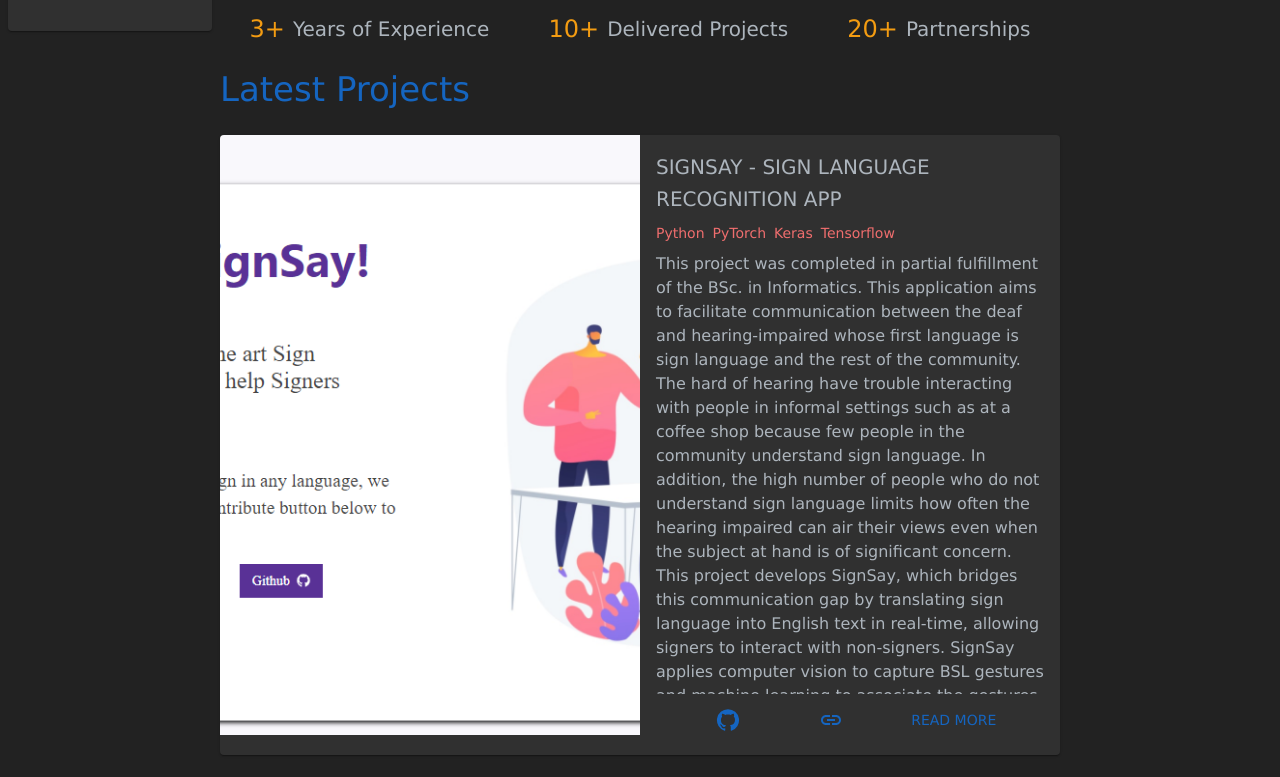
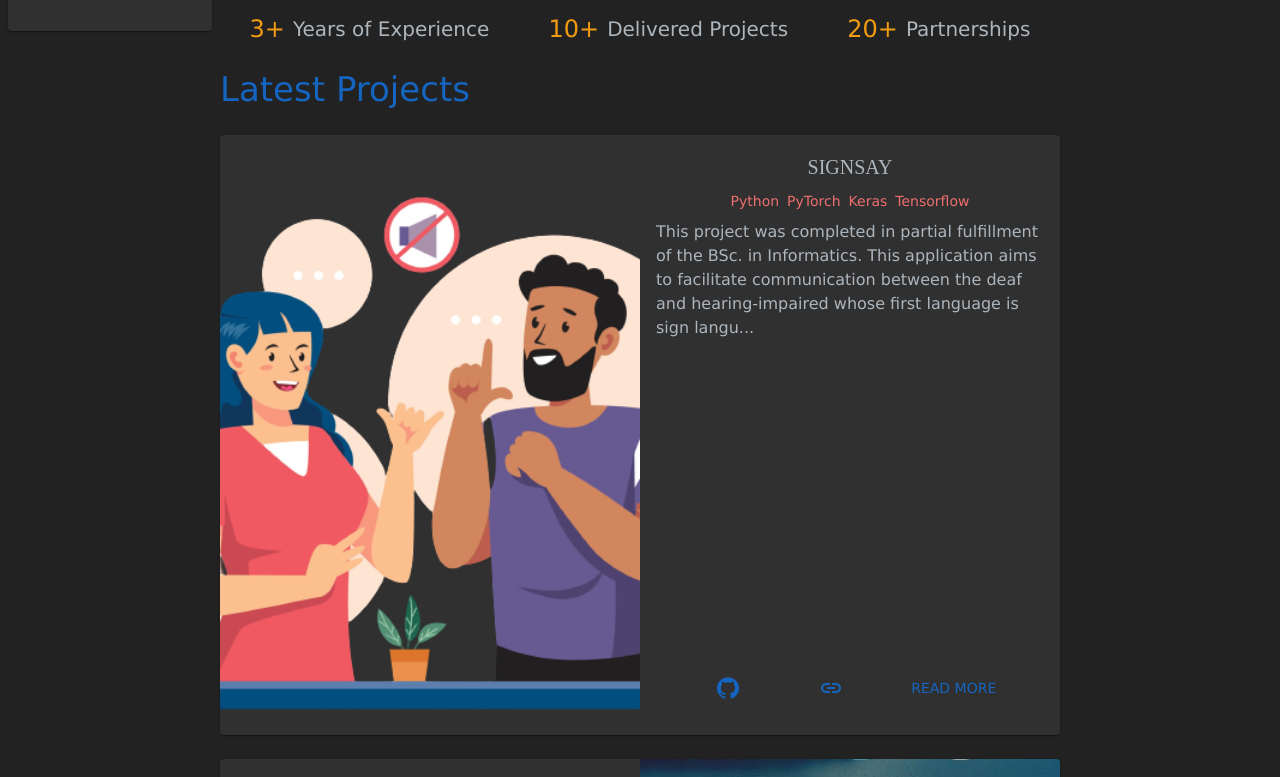
Before and after one commit to GodzillaJim/tigerv2, a React (Create React App) app: page / in a window 1280 px wide. Shown: the part 752-1529 px from the top of the page. Built offline with nearby package versions, Linux system fonts and the light colour scheme; a web font is replaced by a local one.

Commit message:
v2: add image attribute stuff

```diff
--- a/src/components/projects/subComponents/FullwidthCard.tsx
+++ b/src/components/projects/subComponents/FullwidthCard.tsx
@@ -1,4 +1,6 @@
-import { Button, Card, CardMedia, Grid, Typography } from "@mui/material";
+import "./fullwidthcard.css";
+
+import { Button, Card, CardMedia, Grid, Link as LinkContainer, Typography } from "@mui/material";
 import { GitHub, Link } from "@mui/icons-material";
 import React, { useState } from "react";
 
@@ -12,7 +14,7 @@ interface IProject {
 }
 const FullwidthCard = (props: IProject) => {
   const {
-    project: { image },
+    project: { image, imageAttribute },
     even,
   } = props;
   return (
@@ -21,13 +23,20 @@ const FullwidthCard = (props: IProject) => {
         <Card>
           <Grid columns={2} container direction="row">
             <Grid item xs={2} sm={1} md={1} lg={1} xl={1}>
-              {even && <CardMedia image={image} sx={{ height: 600 }} />}
+              {even && <CardMedia className="background-image-contain" image={image} sx={{ height: 600 }} />}
               {!even && <TextPane {...props.project} />}
             </Grid>
             <Grid item columns={1} xs={2} sm={1} md={1} lg={1} xl={1}>
-              {!even && <CardMedia image={image} sx={{ height: 600 }} />}
+              {!even && <CardMedia className="background-image-contain" image={image} sx={{ height: 600 }} />}
               {even && <TextPane {...props.project} />}
             </Grid>
+            {imageAttribute && (
+              <Grid item>
+                <LinkContainer variant="caption" href={imageAttribute.link}>
+                  {imageAttribute.text}
+                </LinkContainer>
+              </Grid>
+            )}
           </Grid>
         </Card>
       </Grid>
@@ -42,12 +51,14 @@ const TextPane = (props: Project) => {
   };
   const [modalIsOpen, setModalIsOpen] = useState<boolean>(false);
   return (
-    <Grid spacing={1} padding={2} container direction="column">
+    <Grid spacing={1} padding={2} justifyContent="center" container direction="column">
       <Grid item>
-        <Typography variant="h6">{name.toUpperCase()}</Typography>
+        <Typography textAlign={"center"} fontFamily={"san serif"} variant="h6">
+          {name.toUpperCase()}
+        </Typography>
       </Grid>
       <Grid item>
-        <Grid container spacing={1} direction="row">
+        <Grid container justifyContent={"center"} spacing={1} direction="row">
           {stack.map((tech) => (
             <Grid key={v4()} item>
               <Typography color="#ef6e6e" variant="subtitle2">
@@ -57,8 +68,8 @@ const TextPane = (props: Project) => {
           ))}
         </Grid>
       </Grid>
-      <Grid sx={{ maxHeight: 450, height: 450, overflow: "hidden" }} item>
-        {summary}
+      <Grid sx={{ maxHeight: 450, height: 450, overflow: "hidden", paddingY: "auto" }} item>
+        {summary.substring(0, 200) + "..."}
       </Grid>
       <Grid item>
         <Grid justifyContent={"space-evenly"} container direction="row">
--- /dev/null
+++ b/src/components/projects/subComponents/fullwidthcard.css
@@ -0,0 +1,5 @@
+.background-image-contain {
+    background-repeat: no-repeat;
+    background-position: center;
+    background-size: contain;
+}
--- a/src/data/data.ts
+++ b/src/data/data.ts
@@ -31,8 +31,12 @@ export const infor = {
   ],
   projects: [
     {
-      name: "SignSay - Sign Language Recognition App",
-      image: "/images/projects/signsay.png",
+      name: "SignSay",
+      image: "/images/projects/signsayv2.png",
+      imageAttribution: {
+        link: "https://www.vecteezy.com/free-vector/sign-language",
+        text: "Sign Language Vectors by Vecteezy",
+      },
       stack: ["Python", "PyTorch", "Keras", "Tensorflow"],
       summary:
         "This project was completed in partial fulfillment of the BSc. in Informatics. This application aims to facilitate communication between the deaf and hearing-impaired whose first language is sign language and the rest of the community. The hard of hearing have trouble interacting with people in informal settings such as at a coffee shop because few people in the community understand sign language. In addition, the high number of people who do not understand sign language limits how often the hearing impaired can air their views even when the subject at hand is of significant concern. This project develops SignSay, which bridges this communication gap by translating sign language into English text in real-time, allowing signers to interact with non-signers. SignSay applies computer vision to capture BSL gestures and machine learning to associate the gestures with their meaning in textual format. SignSay will increase the hearing impaired involvement in communities and improve their social interaction by bridging the communication gap between signers and no-signers.",
--- a/src/types/index.ts
+++ b/src/types/index.ts
@@ -5,4 +5,8 @@ export type Project = {
   summary: string;
   github: string;
   site: string;
+  imageAttribute?: {
+    link: string;
+    text: string;
+  };
 };
```
Also changed, not shown: public/images/projects/signsayv2.png (added).
